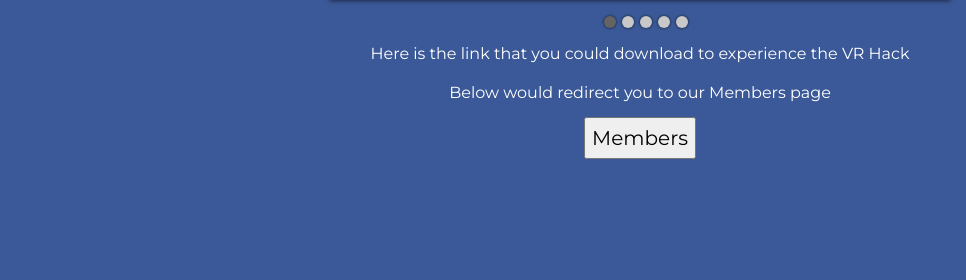
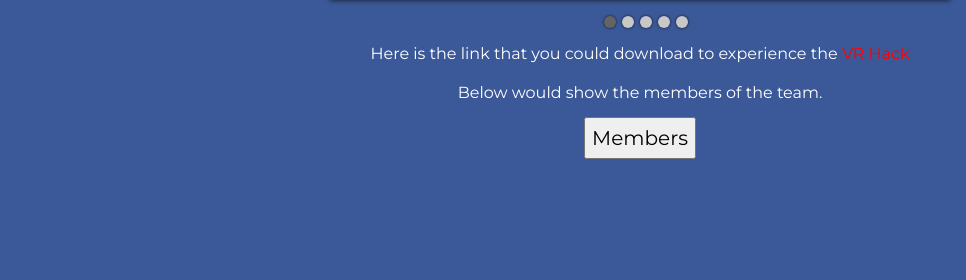
Before and after one commit to JeevFresno/SFHacks, a plain HTML site: page WebsiteVR/View/index.html in a window 1280 px wide. Shown: the part 864-1144 px from the top of the page, 0-966 px from the left. Drawn offline with nearby package versions, Linux system fonts and the light colour scheme.

Commit message:
Add Picture for presentation

```diff
--- a/WebsiteVR/View/index.html
+++ b/WebsiteVR/View/index.html
@@ -70,8 +70,8 @@
         </ul>
     </div>
 </div>
-    <p style="padding-top: 40px;"> Here is the link that you could download to experience the <a href="#">VR Hack</a></p>
-    <p>Below would redirect you to our Members page</p>
+    <p style="padding-top: 40px;"> Here is the link that you could download to experience the <a href="#" style="color: red;">VR Hack</a></p>
+    <p>Below would show the members of the team.</p>
     <button><a href="members.html" style="color: black;">Members</a></button>
 </div>
 <!--<embed src="CM191T_Syllabus_SP2017.docx.pdf" width=100% height=100% alt="pdf" pluginspage="http://www.adobe.com/products/acrobat/readstep2.html">-->
```
Also changed, not shown: realsfhacks.jpg (added).
